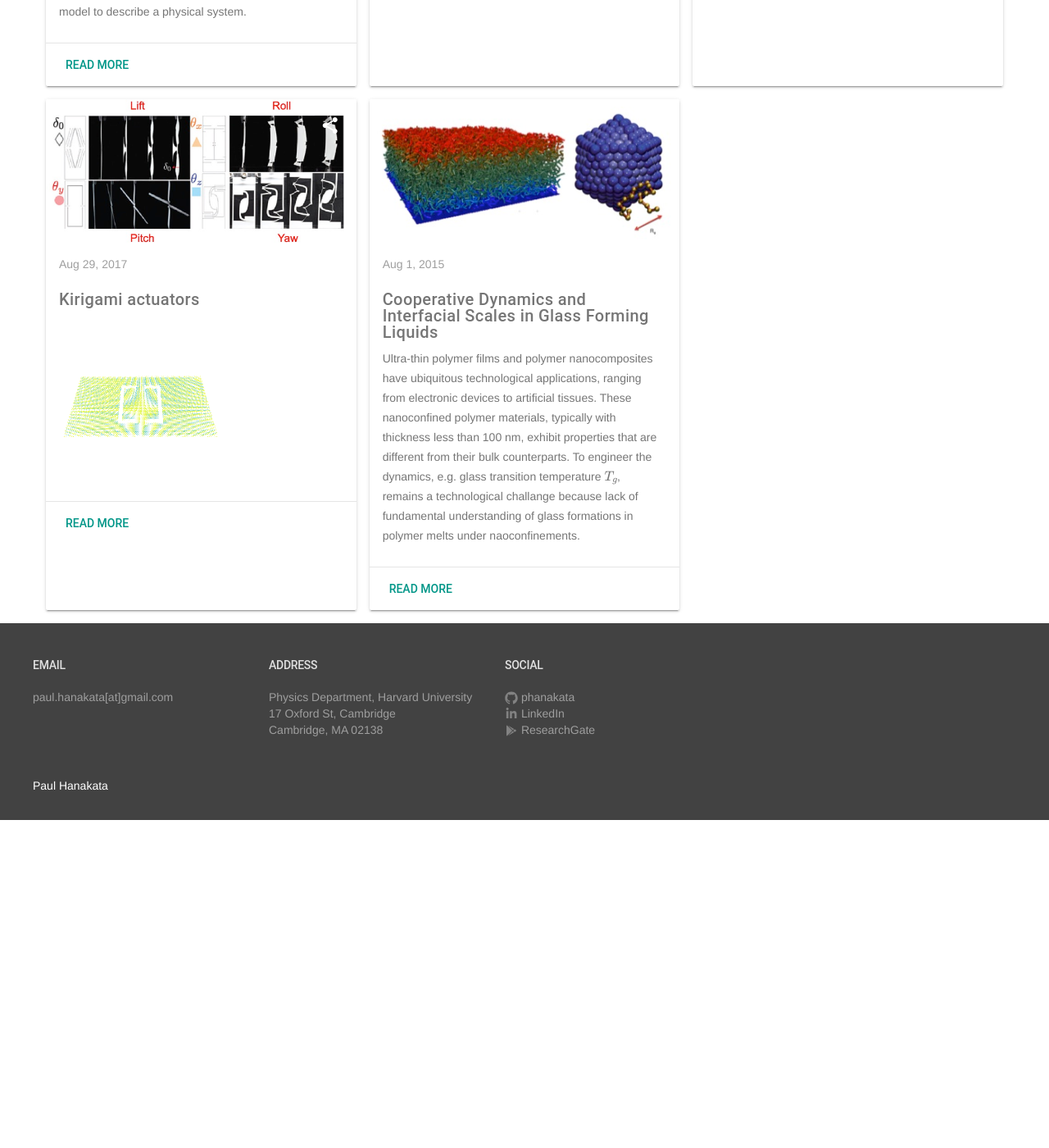
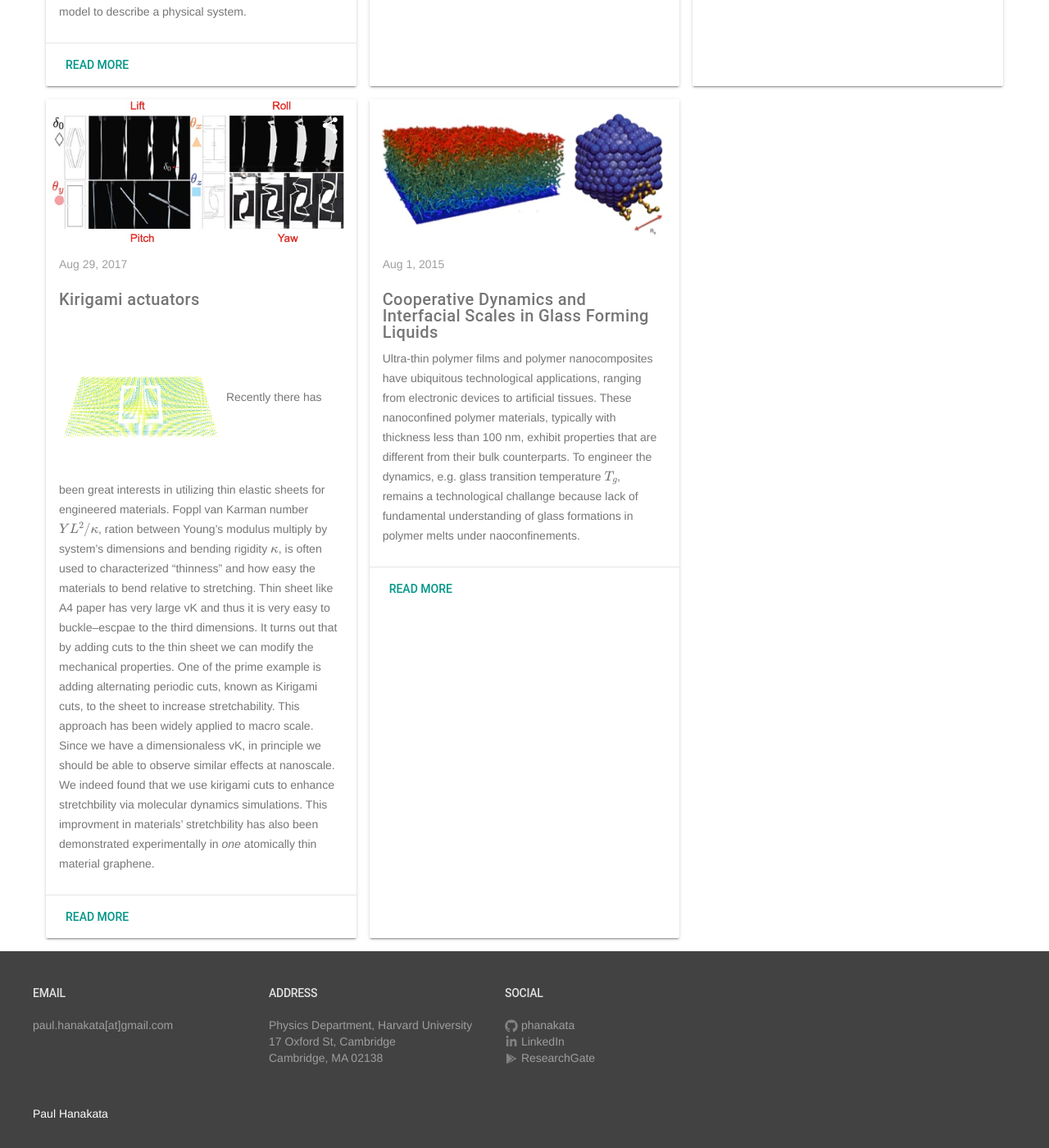
Before and after one commit to phanakata/phanakata.github.io, a Jekyll site: the page built from index.html, in a window 1280 px wide and 1400 px high, scrolled down 1258 px. Shown: the whole window at 82% size. Built offline with Jekyll 4.4.1, drawn with Linux system fonts in a browser that asks for light colours; formulas are drawn with MathJax 3; before the commit the page ends 2258 px from its top, so only the background shows below that.

Commit message:
Update 2017-08-29-kirigami.markdown

```diff
--- a/_posts/2017-08-29-kirigami.markdown
+++ b/_posts/2017-08-29-kirigami.markdown
@@ -8,15 +8,10 @@ author: Paul Hanakata
 ---
 ##### Kirigami actuators
 <img src="/img/MoS2Actuator.gif" width="200" height="200" />
+Recently there has been great interests in utilizing thin elastic sheets for engineered materials. Foppl van Karman number $YL^2/\kappa$, ration between Young's modulus multiply by system's dimensions and bending rigidity $\kappa$, is often used to characterized "thinness" and how easy the materials to bend relative to stretching. Thin sheet like A4 paper has very large vK and thus it is very easy to buckle--escpae to the third dimensions. It turns out that by adding cuts to the thin sheet we can modify the mechanical properties. One of the prime example is adding alternating periodic cuts, known as Kirigami cuts, to the sheet to increase stretchability. This approach has been widely applied to macro scale. Since we have a dimensionaless vK, in principle we should be able to observe similar effects at nanoscale. We indeed found that we use kirigami cuts to enhance stretchbility via molecular dynamics simulations. This improvment in materials' stretchbility has also been demonstrated experimentally in *one* atomically thin material graphene.
 
-%<table class="image" align="center">
-%<caption align="bottom">{{ "<i> text </i>" }}</caption>
-%<tr><td>
-%	<video width='600' height='390' style="max-width:100%; max-height:100%;" preload="metadata" controls="">
-%		<source src='/img/MoS2Actuator.mpg' />
-%	</video>
-%</td></tr>
-%</table>
+The out-of-plane buckling is one of key mechanism that prevent such thin materials to break. We then further investigate if we indeed can find a universal framework to understand buckling in thin sheerts, ranging from macroscale to nanoscale.
+
 
 
 
```
